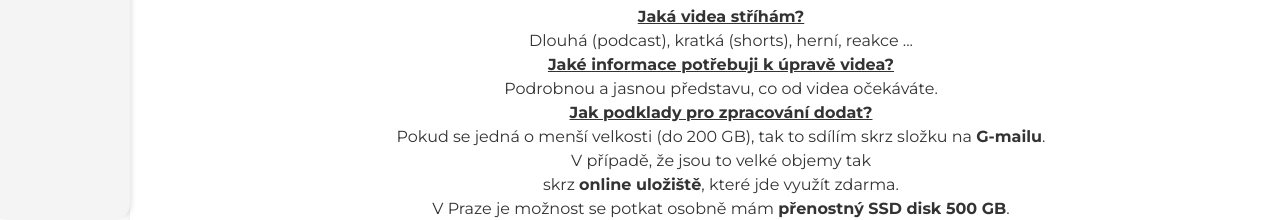
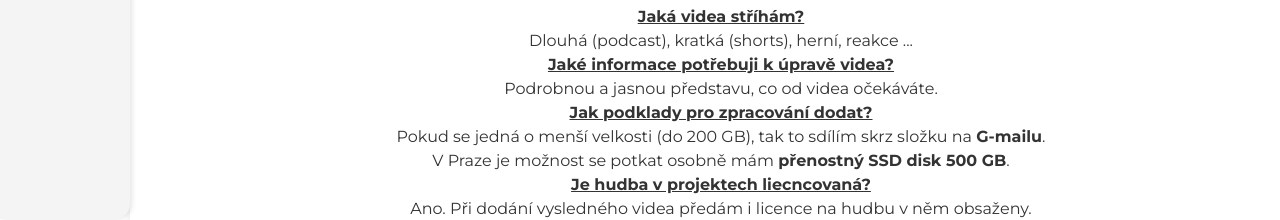
Before and after one commit to Strih-Uprava/Strih-Uprava, a plain HTML site: page index.html in a window 1280 px wide. Shown: the part 581-801 px from the top of the page. Drawn offline with nearby package versions, Linux system fonts and the light colour scheme.

Commit message:
Update index.html

```diff
--- a/index.html
+++ b/index.html
@@ -61,11 +61,6 @@
                      Pokud se jedná o menší velkosti (do 200 GB),
                      tak to sdílím skrz složku na <strong>G-mailu</strong>.
                      <br>
-                      V případě, že jsou to velké objemy tak
-                     <br>
-                     skrz <strong>online uložiště</strong>,
-                     které jde využít zdarma.
-                     <br>
                      V Praze je možnost se potkat osobně mám <strong>přenostný SSD disk 500 GB</strong>.
                      <br>
                      <strong><u>Je hudba v projektech liecncovaná?</u></strong>
```
